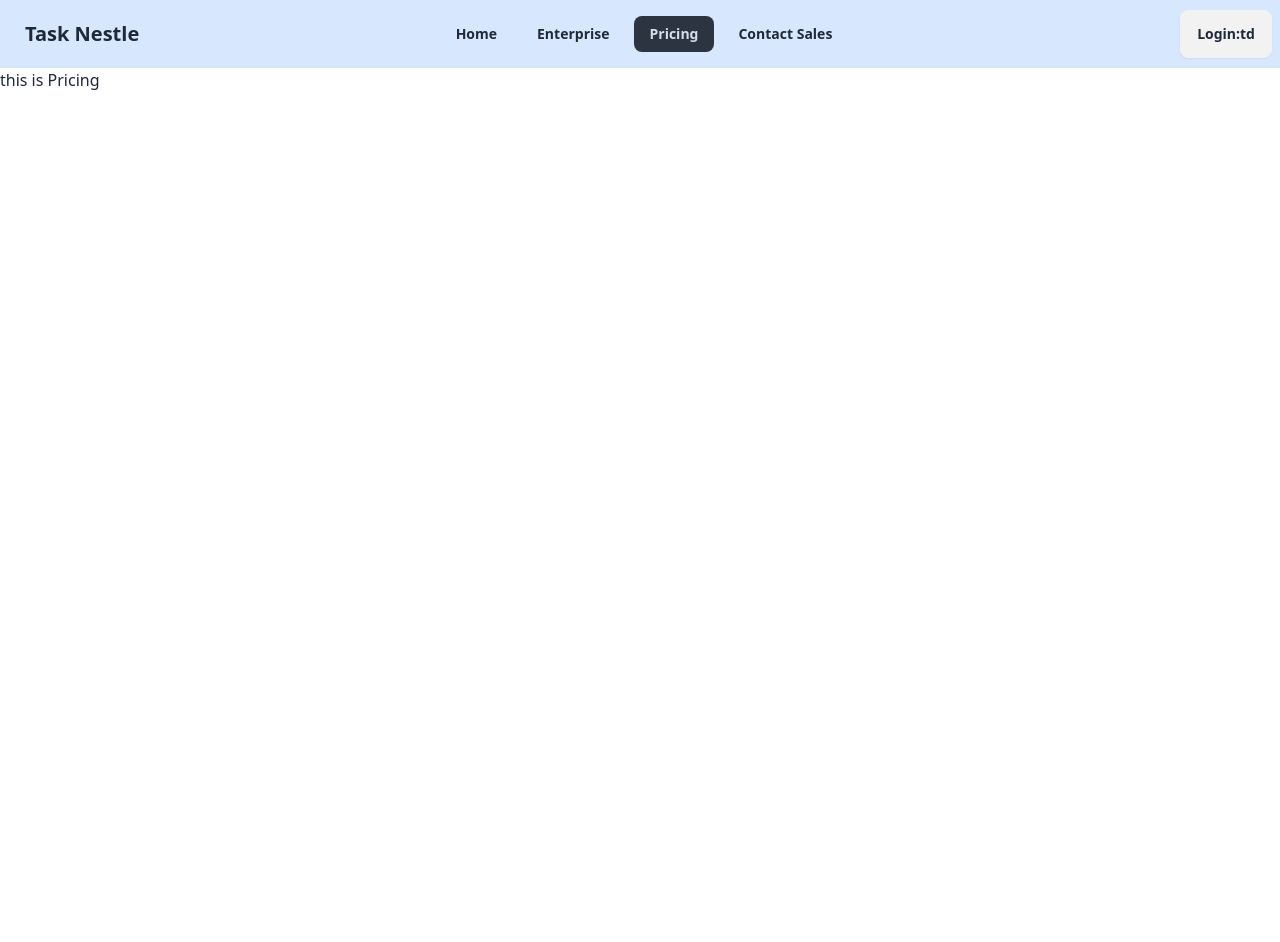
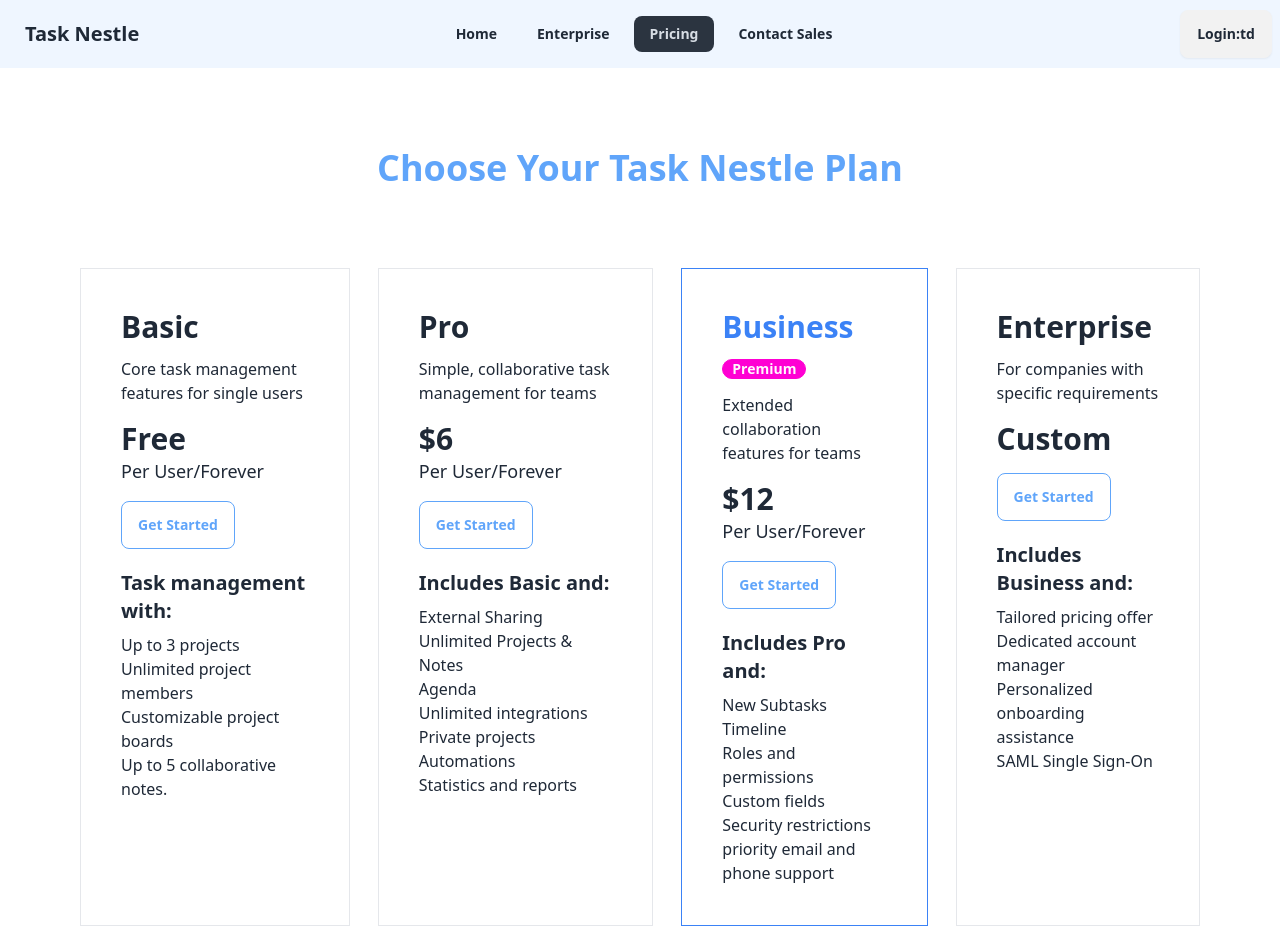
Before and after one commit to Galib-23/Task-Nestle-Client, a React (Vite) app: page /pricing in a window 1280 px wide. Before the commit the page ends 800 px from the top, so only its background shows below. Built offline with nearby package versions, Linux system fonts and the light colour scheme.

Commit message:
contact section added with email js

```diff
--- a/package.json
+++ b/package.json
@@ -10,10 +10,12 @@
     "preview": "vite preview"
   },
   "dependencies": {
+    "@emailjs/browser": "^3.11.0",
     "localforage": "^1.10.0",
     "match-sorter": "^6.3.1",
     "react": "^18.2.0",
     "react-dom": "^18.2.0",
+    "react-icons": "^4.12.0",
     "react-router-dom": "^6.21.0",
     "sort-by": "^1.2.0"
   },
--- a/src/Pages/Contact.jsx
+++ b/src/Pages/Contact.jsx
@@ -1,12 +1,59 @@
-import Navbar from "../Shared/Navbar";
+import { useRef } from 'react';
+import emailjs from '@emailjs/browser';
+import Navbar from '../Shared/Navbar';
+import { IoCheckmarkDoneCircleSharp } from "react-icons/io5";
+const Contact = () => {
+    const form = useRef();
 
-const Contact = () => {
+    const sendEmail = (e) => {
+        e.preventDefault();
+
+        emailjs.sendForm('service_h50yejs', 'template_yrb0vmo', form.current, '7LHDRcM3zlRsAesTO')
+            .then((result) => {
+                console.log(result.text);
+            }, (error) => {
+                console.log(error.text);
+            });
+    };
     return (
         <div>
             <Navbar></Navbar>
-            <h2>this is contact</h2>
+            <div className='mt-28' id='contact'>
+                <div className='flex flex-row-reverse items-center justify-evenly'>
+                    <div className='w-full md:w-1/3 mx-8'>
+                        <form ref={form} onSubmit={sendEmail}>
+                            <label className="form-control w-full">
+                                <div className="label">
+                                    <span className="label-text text-black mt-6">Enter Your Name</span>
+                                </div>
+                                <input type="text" name='user_name' placeholder="Type here" className="input input-bordered rounded-md w-full bg-transparent border-[1px] border-black text-black focus:border-black" />
+                            </label>
+                            <label className="form-control w-full">
+                                <div className="label">
+                                    <span className="label-text text-black mt-4">Enter Your Email</span>
+                                </div>
+                                <input type="text" name='user_email' placeholder="Type here" className="input input-bordered rounded-md w-full bg-transparent border-[1px] border-black text-black focus:border-black" />
+                            </label>
+                            <label className="form-control">
+                                <div className="label">
+                                    <span className="label-text text-black mt-4">Your Message</span>
+                                </div>
+                                <textarea className="textarea textarea-bordered rounded-md h-24 bg-transparent border-[1px] border-black text-black focus:border-black" placeholder="Type Message" name='message'></textarea>
+                            </label>
+                            <input className='btn btn-outline text-cyan-500 mt-6' type="submit" value="Send Message" />
+                        </form>
+                    </div>
+                    <div>
+                        <h2 className='text-2xl font-semibold text-gray-500'>Contact our Sales Team</h2>
+                        <h1 className='text-black font-bold text-4xl mt-4'>Get in touch</h1>
+                        <p className='mt-8 text-lg text-gray-500'>Tell us how we can help you succeed. We will: </p>
+                        <p className='text-black mt-2'><IoCheckmarkDoneCircleSharp />Help increase your productivity.</p>
+                        <p className='text-black mt-2'><IoCheckmarkDoneCircleSharp />Create a price and license plan best suited to your needs.</p>
+                        <p className='text-black mt-2'><IoCheckmarkDoneCircleSharp />Introduce MeisterTask and explain its value to your business.</p>
+                    </div>
+                </div>
+            </div>
         </div>
     );
 };
-
 export default Contact;
--- a/src/Pages/Pricing.jsx
+++ b/src/Pages/Pricing.jsx
@@ -4,7 +4,62 @@ const Pricing = () => {
     return (
         <div>
             <Navbar></Navbar>
-            <h2>this is Pricing</h2>
+            <h2 className="text-4xl font-bold text-blue-400 text-center mt-20 mb-16">Choose Your Task Nestle Plan</h2>
+            <div className="flex gap-7 mx-20">
+                <div className="border p-10 my-4">
+                    <h2 className="text-3xl font-bold">Basic</h2>
+                    <p className="mt-3">Core task management features for single users</p>
+                    <h2 className="mt-4 text-3xl font-bold">Free</h2>
+                    <p className="text-lg">Per User/Forever</p>
+                    <button className="mt-4 btn text-blue-400 btn-outline">Get Started</button>
+                    <h4 className="text-xl font-semibold mt-5 mb-2">Task management with: </h4>
+                    <p>Up to 3 projects</p>
+                    <p>Unlimited project members</p>
+                    <p>Customizable project boards</p>
+                    <p>Up to 5 collaborative notes.</p>
+                </div>
+                <div className="border p-10 my-4">
+                    <h2 className="text-3xl font-bold">Pro</h2>
+                    <p className="mt-3">Simple, collaborative task management for teams</p>
+                    <h2 className="mt-4 text-3xl font-bold">$6</h2>
+                    <p className="text-lg">Per User/Forever</p>
+                    <button className="mt-4 btn text-blue-400 btn-outline">Get Started</button>
+                    <h4 className="text-xl font-semibold mt-5 mb-2">Includes Basic and: </h4>
+                    <p>External Sharing</p>
+                    <p>Unlimited Projects & Notes</p>
+                    <p>Agenda</p>
+                    <p>Unlimited integrations</p>
+                    <p>Private projects</p>
+                    <p>Automations</p>
+                    <p>Statistics and reports</p>
+                </div>
+                <div className="border border-blue-500 p-10 my-4">
+                    <h2 className="text-3xl font-bold text-blue-500">Business <div className="badge badge-secondary">Premium</div></h2>
+                    <p className="mt-3">Extended collaboration features for teams</p>
+                    <h2 className="mt-4 text-3xl font-bold">$12</h2>
+                    <p className="text-lg">Per User/Forever</p>
+                    <button className="mt-4 btn text-blue-400 btn-outline">Get Started</button>
+                    <h4 className="text-xl font-semibold mt-5 mb-2">Includes Pro and: </h4>
+                    <p>New Subtasks</p>
+                    <p>Timeline</p>
+                    <p>Roles and permissions</p>
+                    <p>Custom fields</p>
+                    <p>Security restrictions</p>
+                    <p>priority email and phone support</p>
+                </div>
+                <div className="border p-10 my-4">
+                    <h2 className="text-3xl font-bold">Enterprise</h2>
+                    <p className="mt-3">For companies with specific requirements</p>
+                    <h2 className="mt-4 text-3xl font-bold">Custom</h2>
+                    <button className="mt-4 btn text-blue-400 btn-outline">Get Started</button>
+                    <h4 className="text-xl font-semibold mt-5 mb-2">Includes Business and: </h4>
+                    <p>Tailored pricing offer</p>
+                    <p>Dedicated account manager</p>
+                    <p>Personalized onboarding assistance</p>
+                    <p>SAML Single Sign-On</p>
+                </div>
+
+            </div>
         </div>
     );
 };
--- a/src/Shared/Navbar.jsx
+++ b/src/Shared/Navbar.jsx
@@ -8,7 +8,7 @@ const Navbar = () => {
         <li className="ml-2 font-semibold"><NavLink to='/contact'>Contact Sales</NavLink></li>
     </>
     return (
-        <div className="navbar bg-blue-400 bg-opacity-25">
+        <div className="navbar bg-blue-400 bg-opacity-10">
             <div className="navbar-start">
                 <div className="dropdown">
                     <div tabIndex={0} role="button" className="btn btn-ghost lg:hidden">
```
Also changed, not shown: 1 other file (tests, documents, lock files or other folders).
